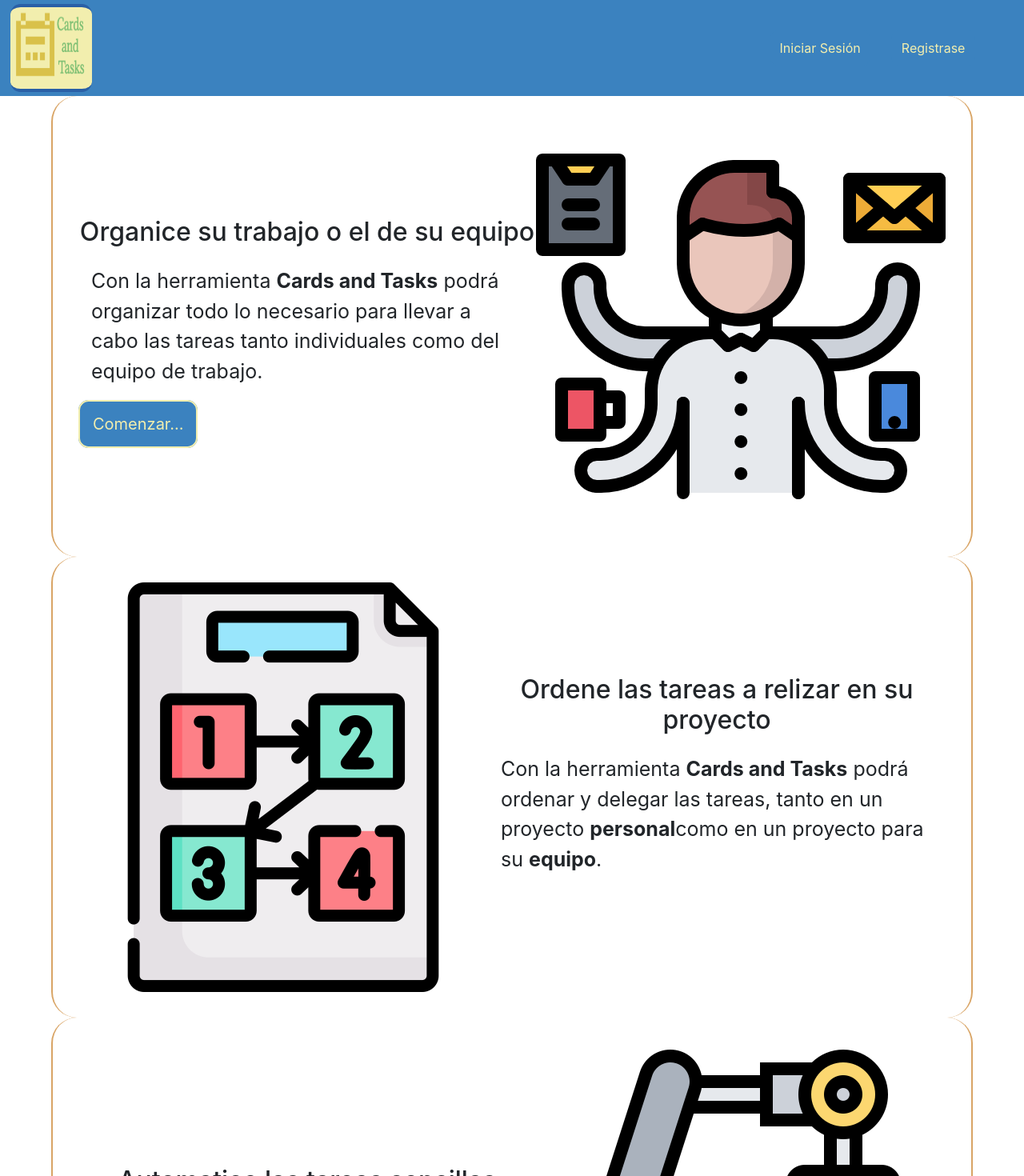
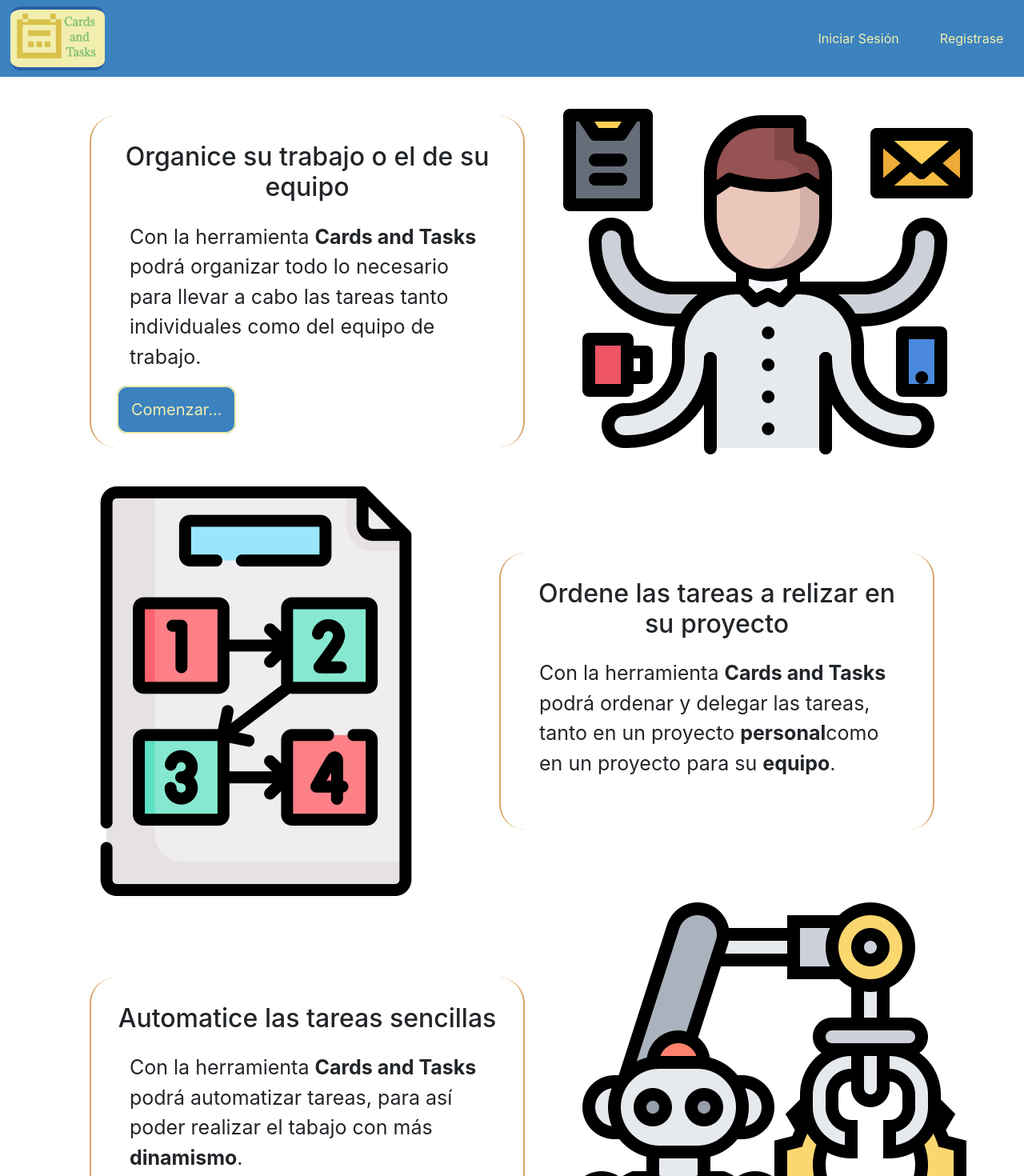
Before and after one commit to Oiranca/geekshubs-reto3, a React (Create React App) app: page / in a window 1280 px wide. Shown: the top 1470 px of the page at 80% size. Built offline with nearby package versions, Linux system fonts and the light colour scheme.

Commit message:
Fix some problems into Todo.jsx and new style into main

```diff
--- a/src/App.js
+++ b/src/App.js
@@ -2,8 +2,6 @@
 import {BrowserRouter, Route, Switch} from "react-router-dom";
 import Main from "./components/main/Main";
 import Boards from "./components/boards/Boards";
-import Products from "./pages/Products";
-import Reports from "./pages/Reports";
 
 
 function App() {
@@ -14,8 +12,6 @@
         <Switch>
           <Route path="/boardsMain" component={Boards} exact/>
           <Route path="/" component={Main} exact/>
-                    <Route path="/products" component={Products}/>
-                    <Route path="/reports" component={Reports}/>
         </Switch>
       </BrowserRouter>
     </div>
--- a/src/components/boards/firstNav/FirstNav.jsx
+++ b/src/components/boards/firstNav/FirstNav.jsx
@@ -9,12 +9,13 @@
 import menuNotification from "../../../img/icon/alarma.svg";
 import menuProfile from "../../../img/icon/usuario.svg";
 import './FirstNav.scss'
+import {NavLink} from "react-router-dom";
 
 
 
 
 
-const FirstNav =(prop)=>{
+const FirstNav =()=>{
 
     const valueX = "4";
     const valueY = "4"
@@ -27,13 +28,17 @@
                         <image href={menuDots} x={valueX} y={valueY}/>
                     </svg>
                 </button>
-                <button className="header-button" type="submit">
+                <NavLink to="/">
+                    <button className="header-button" type="submit">
 
-                    <svg>
-                        <image href={menuHome} x={valueX} y={valueY}/>
-                    </svg>
+                        <svg>
+                            <image href={menuHome} x={valueX} y={valueY}/>
+                        </svg>
 
-                </button>
+                    </button>
+
+                </NavLink>
+
                 <button className="header-button" type="submit">
                     <svg>
                         <image href={menuBoards} x={valueX} y={valueY}/>
--- a/src/components/boards/todo/Todo.jsx
+++ b/src/components/boards/todo/Todo.jsx
@@ -114,7 +114,7 @@
   const onDragEnd = (event) => {
 
 
-    if (props.dropEnter !== '' && event.currentTarget.id!==undefined) {
+    if (props.dropEnter!==undefined && props.dropEnter !== '' && event.currentTarget.id!==undefined) {
 
       props.moveTodo(props.idParent, props.dropEnter, event.currentTarget.id);
 
--- a/src/components/header/Header.jsx
+++ b/src/components/header/Header.jsx
@@ -16,7 +16,7 @@
                         <span className="linkMain">Iniciar Sesión</span>
 
                     </NavLink>
-                    <NavLink to="/signUp">
+                    <NavLink to="/boardsMain">
                         <span className="linkMain">Registrase</span>
                     </NavLink>
                 </div>
--- a/src/components/header/Header.scss
+++ b/src/components/header/Header.scss
@@ -8,6 +8,9 @@
   position: sticky;
   top: 0;
   overflow: hidden;
+  height: 6rem;
+  align-items: center;
+
 
 
   img {
@@ -18,14 +21,14 @@
     margin-left: 0.8rem;
     margin-bottom: 0.3rem;
     margin-top: 0.3rem;
-    width: 8%;
+    height: 5rem;
 
 
   }
 
   .buttonMain {
     cursor: pointer;
-    margin: 3rem;
+
 
     a {
       all: unset;
--- a/src/components/main/Main.jsx
+++ b/src/components/main/Main.jsx
@@ -6,7 +6,7 @@
 import {NavLink} from "react-router-dom";
 import Header from "../header/Header";
 
-const Main = (props) => {
+const Main = () => {
 
     return (
         <React.Fragment>
@@ -20,7 +20,7 @@
 
                     <p>Con la herramienta <b>Cards and Tasks</b> podrá organizar todo lo necesario para llevar a cabo
                         las tareas tanto individuales como del equipo de trabajo.</p>
-                    <NavLink to="/signUp">
+                    <NavLink to="/boardsMain">
                         <span className="linkMain">Comenzar...</span>
                     </NavLink>
 
@@ -57,7 +57,7 @@
             </section>
 
 
-            <div className="containerMain">
+            <section className="containerMain">
                 <div className="articleMain">
 
                     <h3>
@@ -73,7 +73,7 @@
                     <img src={automatic} alt="automatic"/>
                 </div>
 
-            </div>
+            </section>
         </React.Fragment>
 
 
--- a/src/components/main/Main.scss
+++ b/src/components/main/Main.scss
@@ -5,14 +5,13 @@
   display: flex;
   flex-direction: row;
   margin: auto;
-  padding: 2rem;
-
-  border-right: $Brown_Light_Theme 2px solid;
-  border-left: $Brown_Light_Theme 2px solid;
-  border-radius: 2rem;
 
   .articleMain {
-    margin: auto;
+    margin: auto 3rem;
+    padding: 2rem;
+    border-right: $Brown_Light_Theme 2px solid;
+    border-left: $Brown_Light_Theme 2px solid;
+    border-radius: 2rem;
 
     h3 {
       text-align: center;
@@ -49,6 +48,7 @@
   }
 
 
+
 }
 
 @media (max-width: $screen-sm-min) {
--- a/src/pages/Products.jsx
+++ /dev/null
@@ -1,20 +0,0 @@
-import React from 'react'
-import SecondNav from "../components/boards/secondNav/SecondNav";
-import FirstNav from "../components/boards/firstNav/FirstNav";
-import './Products.scss';
-
-const Products =()=> {
-    return (
-        <React.Fragment>
-            <FirstNav/>
-            <SecondNav/>
-
-             <div className="products">
-            <h1>Products</h1>
-            </div>
-
-            </React.Fragment>
-    )
-}
-
-export default Products;
--- a/src/pages/Reports.jsx
+++ /dev/null
@@ -1,20 +0,0 @@
-import React from 'react'
-import FirstNav from "../components/boards/firstNav/FirstNav";
-import SecondNav from "../components/boards/secondNav/SecondNav";
-
-const Reports =()=> {
-    return (
-        <React.Fragment>
-            <FirstNav/>
-            <SecondNav/>
-            <div>
-                <div className="reports">
-                    <h1>Reports</h1>
-                </div>
-            </div>
-        </React.Fragment>
-
-    )
-}
-
-export default Reports;
```
Also changed, not shown: src/pages/Home.jsx (deleted, +0 -11 lines), src/pages/Products.scss (deleted). Lines whose indentation alone changed are shown as unchanged.
